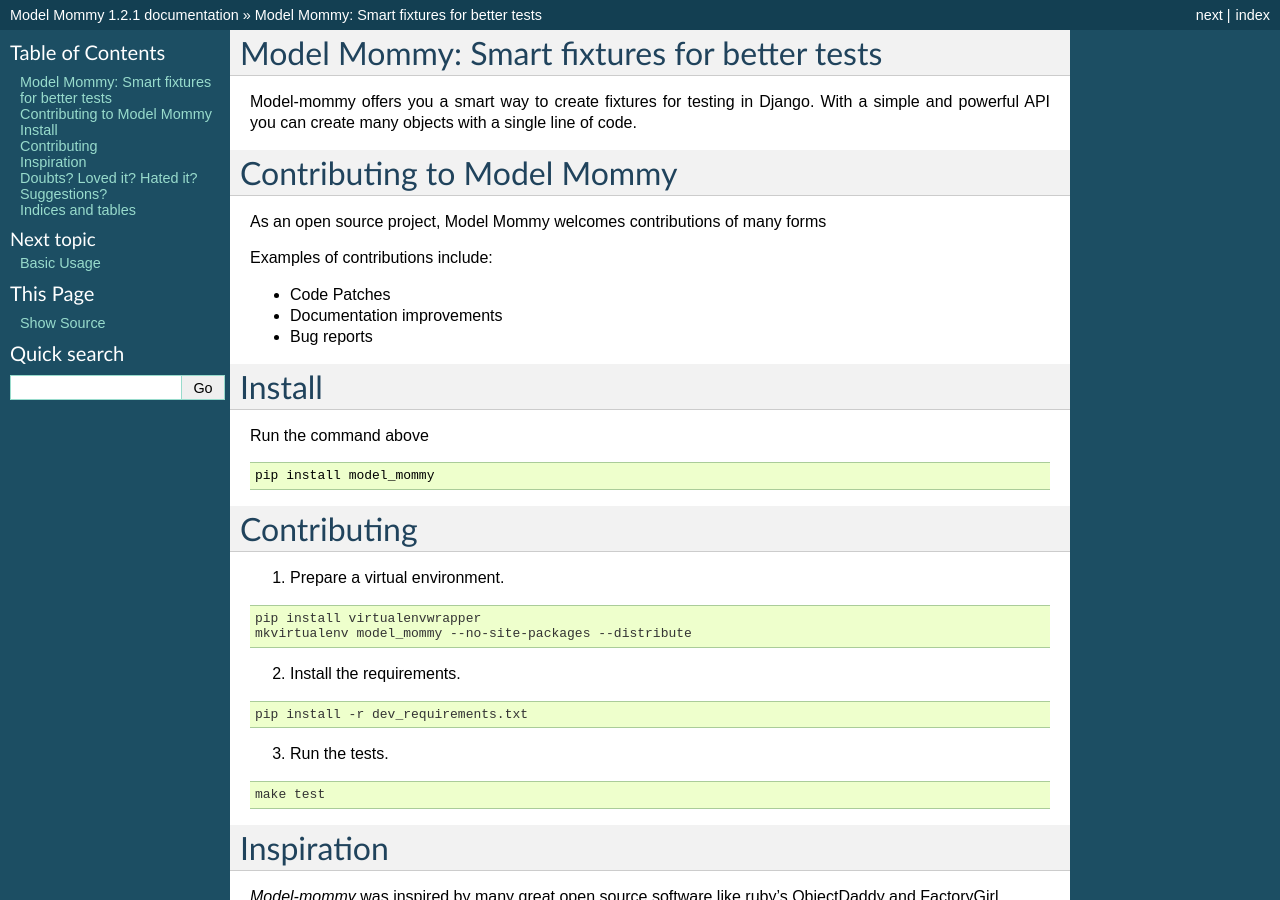
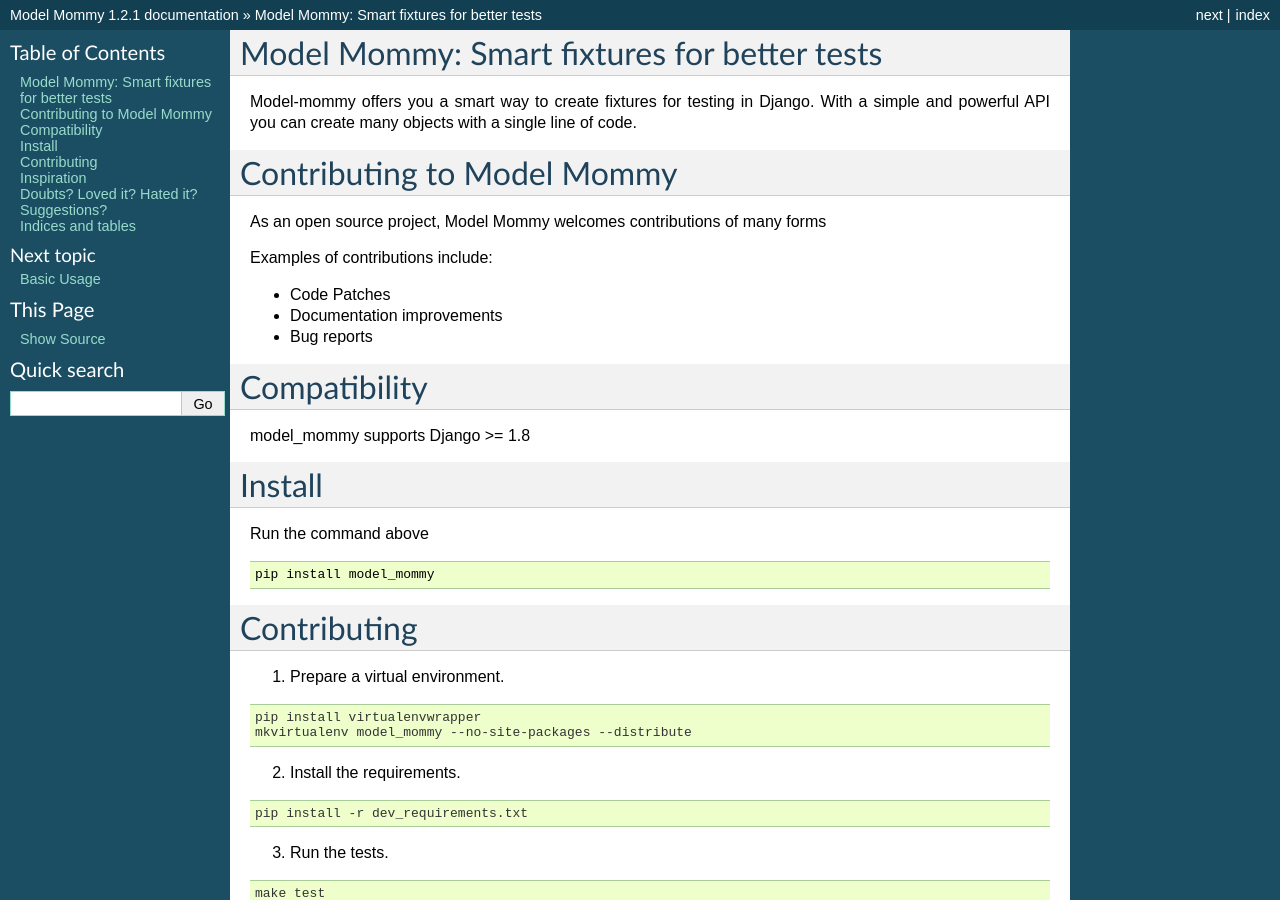
Before and after one commit to berinhard/model_mommy, a Sphinx documentation site: the page built from docs/source/index.rst, in a window 1280 px wide and 900 px high. Built offline with Sphinx 7.4.7, drawn with Linux system fonts in a browser that asks for light colours.

Commit message:
adds compatibility section

```diff
--- a/docs/source/index.rst
+++ b/docs/source/index.rst
@@ -16,6 +16,11 @@
 * Documentation improvements
 * Bug reports
 
+
+Compatibility
+=============
+
+model_mommy supports Django >= 1.8
 
 Install
 =======
```
